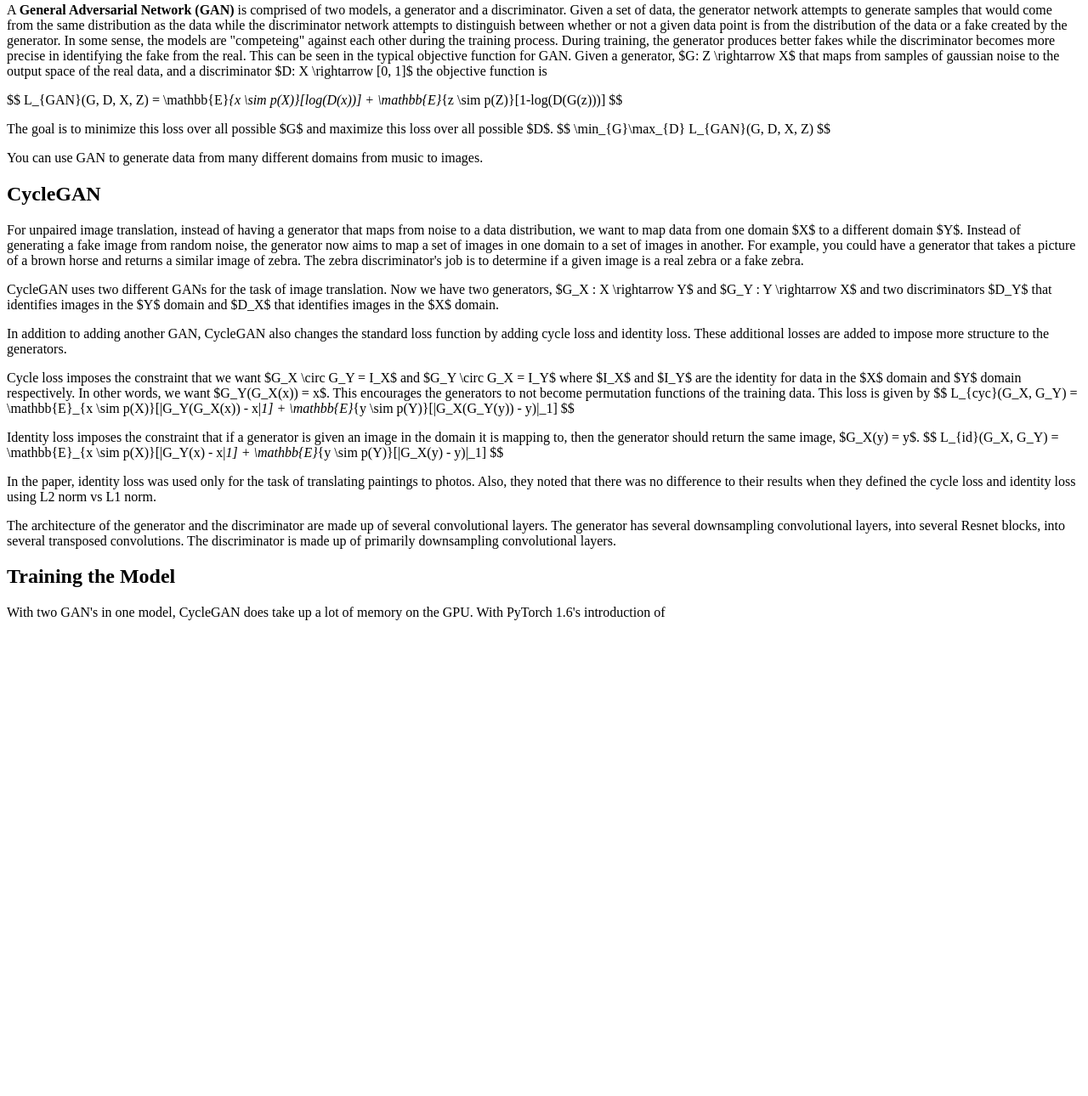
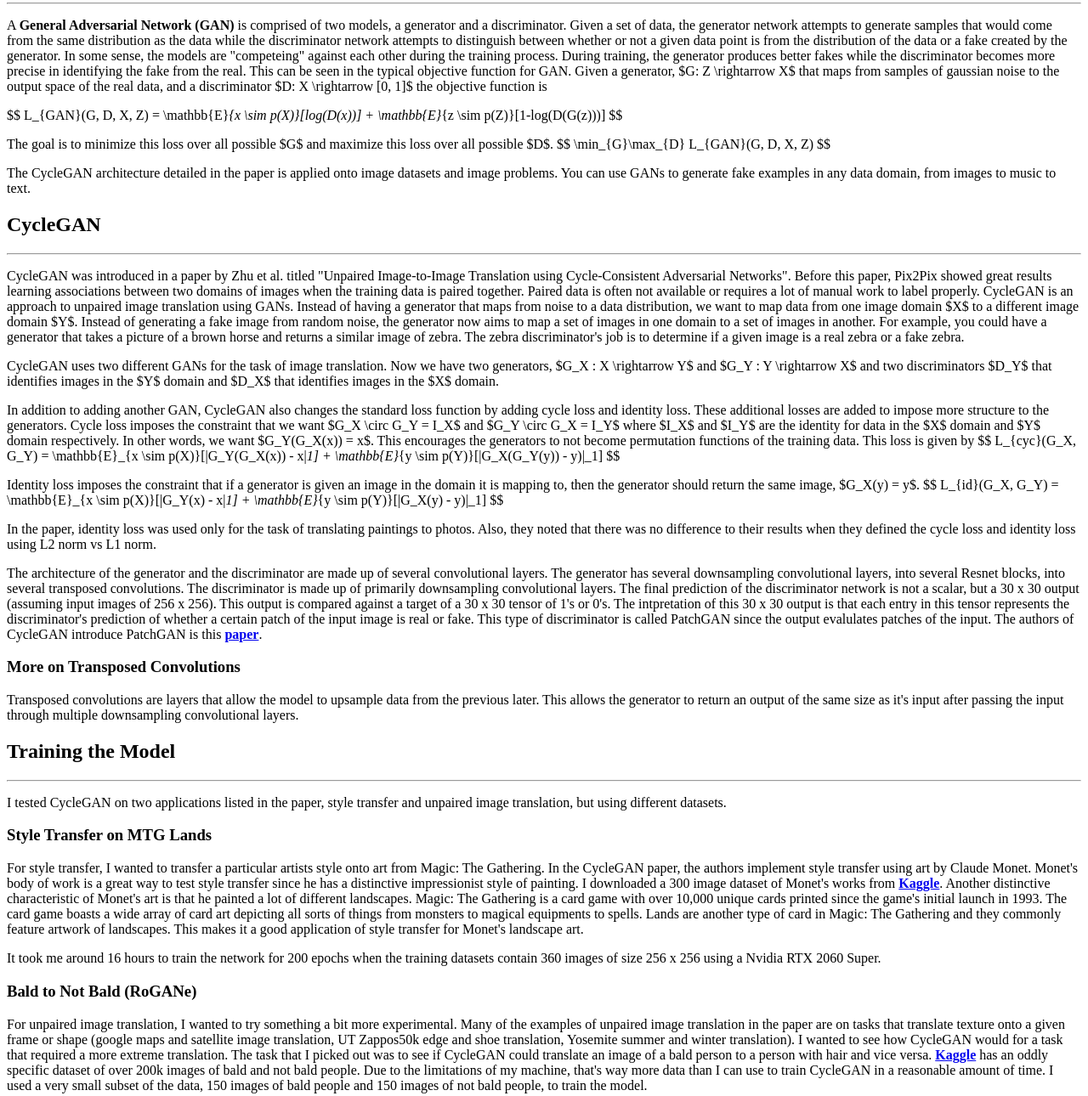
Before and after one commit to muhuz/muhuz.github.io, a Gatsby site: page /blog/cyclegan in a window 1280 px wide. Shown: the part 215-1505 px from the top of the page at 85% size. Before the commit the page ends 961 px from the top, so only its background shows below. Built offline with nearby package versions, Linux system fonts and the light colour scheme; Gatsby itself is replaced by a stand-in of ours.

Commit message:
add more content to cyclegan post

```diff
--- a/src/markdown-pages/CycleGan/cyclegan.md
+++ b/src/markdown-pages/CycleGan/cyclegan.md
@@ -8,7 +8,7 @@ tags: ["GAN", "Deep Learning"]
 ---
 
 ## Primer on GAN
-
+---
 A **General Adversarial Network (GAN)** is comprised of two models, a generator and a discriminator. Given a set of data, the generator network
 attempts to generate samples that would come from the same distribution as the data while the discriminator network attempts to distinguish between
 whether or not a given data point is from the distribution of the data or a fake created by the generator. In some sense, the models are "competeing" against each other during the training process. During training, the generator produces better fakes while the discriminator becomes more precise in identifying the fake from the real. This can be seen in the typical objective function for GAN. Given a generator, $G: Z \rightarrow X$ that maps from samples of gaussian noise to the output space of the real data, and a discriminator $D: X \rightarrow [0, 1]$ the objective function is
@@ -22,17 +22,15 @@ $$
 \min_{G}\max_{D} L_{GAN}(G, D, X, Z)
 $$
 
-You can use GAN to generate data from many different domains from music to images.
+The CycleGAN architecture detailed in the paper is applied onto image datasets and image problems. You can use GANs to generate fake examples in any data domain, from images to music to text.
 
 ## CycleGAN
-
-For unpaired image translation, instead of having a generator that maps from noise to a data distribution, we want to map data from one domain $X$ to a different domain $Y$. Instead of generating a fake image from random noise, the generator now aims to map a set of images in one domain to a set of images in another. For example, you could have a generator that takes a picture of a brown horse and returns a similar image of zebra. The zebra discriminator's job is to determine if a given image is a real zebra or a fake zebra.
+---
+CycleGAN was introduced in a paper by Zhu et al. titled "Unpaired Image-to-Image Translation using Cycle-Consistent Adversarial Networks". Before this paper, Pix2Pix showed great results learning associations between two domains of images when the training data is paired together. Paired data is often not available or requires a lot of manual work to label properly. CycleGAN is an approach to unpaired image translation using GANs. Instead of having a generator that maps from noise to a data distribution, we want to map data from one image domain $X$ to a different image domain $Y$. Instead of generating a fake image from random noise, the generator now aims to map a set of images in one domain to a set of images in another. For example, you could have a generator that takes a picture of a brown horse and returns a similar image of zebra. The zebra discriminator's job is to determine if a given image is a real zebra or a fake zebra.
 
 CycleGAN uses two different GANs for the task of image translation. Now we have two generators, $G_X : X \rightarrow Y$ and $G_Y : Y \rightarrow X$ and two discriminators $D_Y$ that identifies images in the $Y$ domain and $D_X$ that identifies images in the $X$ domain.
 
-In addition to adding another GAN, CycleGAN also changes the standard loss function by adding cycle loss and identity loss. These additional losses are added to impose more structure to the generators.
-
-Cycle loss imposes the constraint that we want $G_X \circ G_Y = I_X$ and $G_Y \circ G_X = I_Y$ where $I_X$ and $I_Y$ are the identity for data in the $X$ domain and $Y$ domain respectively. In other words, we want $G_Y(G_X(x)) = x$. This encourages the generators to not become permutation functions of the training data. This loss is given by
+In addition to adding another GAN, CycleGAN also changes the standard loss function by adding cycle loss and identity loss. These additional losses are added to impose more structure to the generators. Cycle loss imposes the constraint that we want $G_X \circ G_Y = I_X$ and $G_Y \circ G_X = I_Y$ where $I_X$ and $I_Y$ are the identity for data in the $X$ domain and $Y$ domain respectively. In other words, we want $G_Y(G_X(x)) = x$. This encourages the generators to not become permutation functions of the training data. This loss is given by
 $$
 L_{cyc}(G_X, G_Y) = \mathbb{E}_{x \sim p(X)}[\|G_Y(G_X(x)) - x\|_1] + \mathbb{E}_{y \sim p(Y)}[\|G_X(G_Y(y)) - y)\|_1]
 $$
@@ -44,8 +42,25 @@ $$
 
 In the paper, identity loss was used only for the task of translating paintings to photos. Also, they noted that there was no difference to their results when they defined the cycle loss and identity loss using L2 norm vs L1 norm.
 
-The architecture of the generator and the discriminator are made up of several convolutional layers. The generator has several downsampling convolutional layers, into several Resnet blocks, into several transposed convolutions. The discriminator is made up of primarily downsampling convolutional layers.
+The architecture of the generator and the discriminator are made up of several convolutional layers. The generator has several downsampling convolutional layers, into several Resnet blocks, into several transposed convolutions. The discriminator is made up of primarily downsampling convolutional layers. The final prediction of the discriminator network is not a scalar, but a 30 x 30 output (assuming input images of 256 x 256). This output is compared against a target of a 30 x 30 tensor of 1's or 0's. The intpretation of this 30 x 30 output is that each entry in this tensor represents the discriminator's prediction of whether a certain patch of the input image is real or fake. This type of discriminator is called PatchGAN since the output evalulates patches of the input. The authors of CycleGAN introduce PatchGAN is this **[paper](https://arxiv.org/abs/1611.07004v3)**.
+
+### More on Transposed Convolutions
+
+Transposed convolutions are layers that allow the model to upsample data from the previous later. This allows the generator to return an output of the same size as it's input after passing the input through multiple downsampling convolutional layers.
+
+
+
 
 ## Training the Model
+---
+I tested CycleGAN on two applications listed in the paper, style transfer and unpaired image translation, but using different datasets.
 
-With two GAN's in one model, CycleGAN does take up a lot of memory on the GPU. With PyTorch 1.6's introduction of
+### Style Transfer on MTG Lands
+
+For style transfer, I wanted to transfer a particular artists style onto art from Magic: The Gathering. In the CycleGAN paper, the authors implement style transfer using art by Claude Monet. Monet's body of work is a great way to test style transfer since he has a distinctive impressionist style of painting. I downloaded a 300 image dataset of Monet's works from **[Kaggle](https://www.kaggle.com/c/gan-getting-started/data)**. Another distinctive characteristic of Monet's art is that he painted a lot of different landscapes. Magic: The Gathering is a card game with over 10,000 unique cards printed since the game's initial launch in 1993. The card game boasts a wide array of card art depicting all sorts of things from monsters to magical equipments to spells. Lands are another type of card in Magic: The Gathering and they commonly feature artwork of landscapes. This makes it a good application of style transfer for Monet's landscape art.
+
+It took me around 16 hours to train the network for 200 epochs when the training datasets contain 360 images of size 256 x 256 using a Nvidia RTX 2060 Super.
+
+### Bald to Not Bald (RoGANe)
+
+For unpaired image translation, I wanted to try something a bit more experimental. Many of the examples of unpaired image translation in the paper are on tasks that translate texture onto a given frame or shape (google maps and satellite image translation, UT Zappos50k edge and shoe translation, Yosemite summer and winter translation). I wanted to see how CycleGAN would for a task that required a more extreme translation. The task that I picked out was to see if CycleGAN could translate an image of a bald person to a person with hair and vice versa. **[Kaggle](https://www.kaggle.com/ashishjangra27/bald-classification-200k-images-celeba)** has an oddly specific dataset of over 200k images of bald and not bald people. Due to the limitations of my machine, that's way more data than I can use to train CycleGAN in a reasonable amount of time. I used a very small subset of the data, 150 images of bald people and 150 images of not bald people, to train the model.
```
